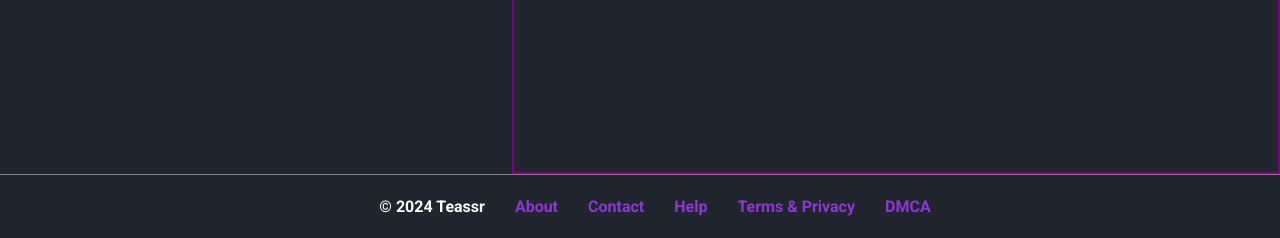
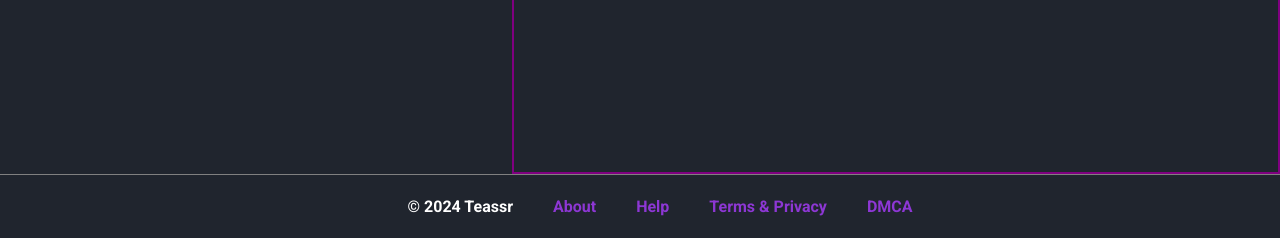
Before and after one commit to senup1/Teassr, a PHP site: page / in a window 1280 px wide. Shown: the part 562-800 px from the top of the page. Run offline with PHP 8.4, Linux system fonts and the light colour scheme; data that the repository does not hold is empty.

Commit message:
updated footer again :/ and adjusted some css. about page is finished

```diff
--- a/assets/inc/footer.php
+++ b/assets/inc/footer.php
@@ -5,9 +5,6 @@
 				</div>
 				<div class="footerItem">
 					<a href="../../../../about.php">About</a>
-				</div>
-				<div class="footerItem">
-					<a href="#">Contact</a>
 				</div>
 				<div class="footerItem">
 					<a href="#">Help</a>
--- a/assets/styles/main.css
+++ b/assets/styles/main.css
@@ -575,7 +575,7 @@ input:focus {
 }
 
 #mainFooter .container .footerItem {
-	margin-left: 30px;
+	margin-left: 40px;
 	font-size: 16px;
 	font-weight: bold;
 }
```
